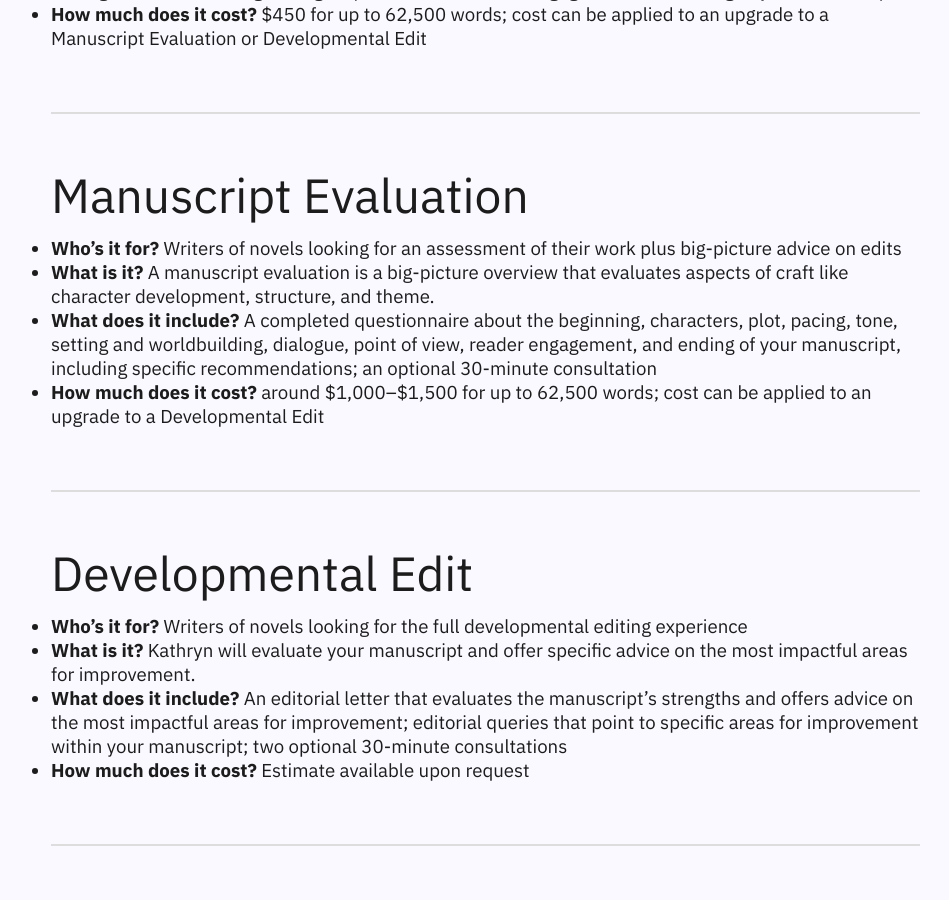
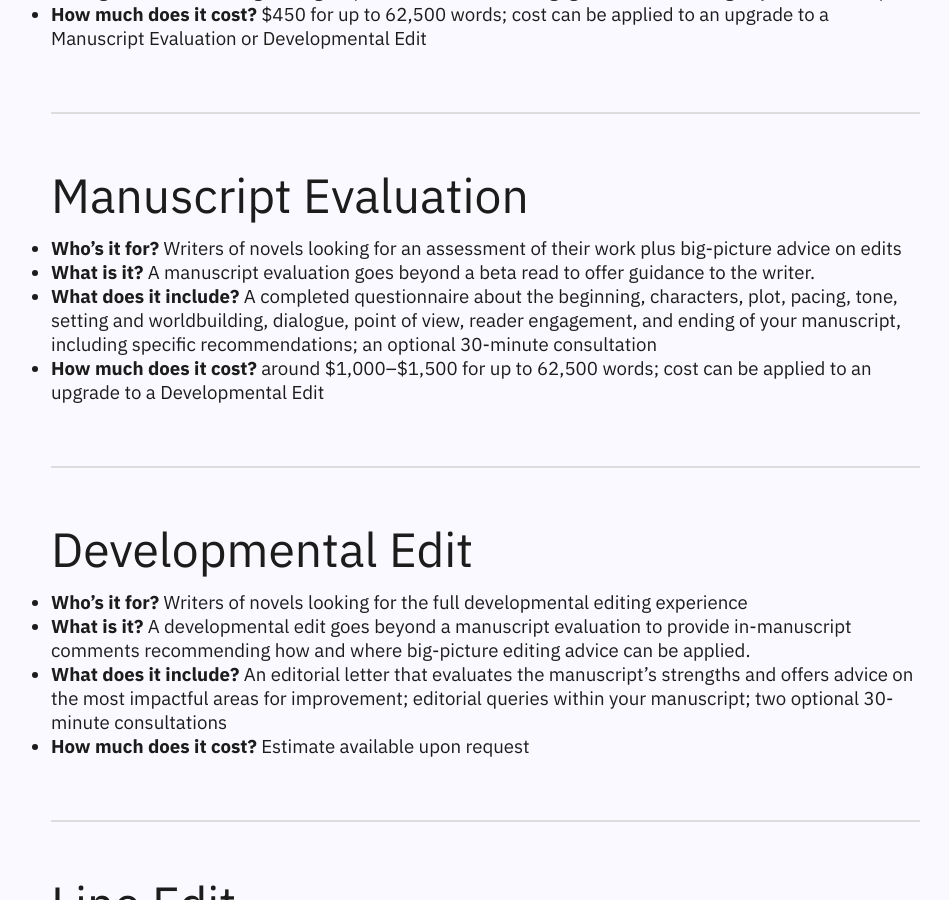
Before and after one commit to kgrimSV/Strange_Visitor, a Jekyll site: the page built from services.md, in a window 1280 px wide and 900 px high, scrolled down 812 px. Shown: the whole window, without its empty margins (5-954 px from the left). Built offline with Jekyll 4.4.1, drawn with Linux system fonts in a browser that asks for light colours; some web fonts are replaced.

Commit message:
Update services.md
updated explanation of dev edit

```diff
--- a/services.md
+++ b/services.md
@@ -28,7 +28,7 @@ permalink: /services/
 
 ## Manuscript Evaluation
 - **Who&rsquo;s it for?** Writers of novels looking for an assessment of their work plus big-picture advice on edits
-- **What is it?** A manuscript evaluation is a big-picture overview that evaluates aspects of craft like character development, structure, and theme.
+- **What is it?** A manuscript evaluation goes beyond a beta read to offer guidance to the writer.
 - **What does it include?** A completed questionnaire about the beginning, characters, plot, pacing, tone, setting and worldbuilding, dialogue, point of view, reader engagement, and ending of your manuscript, including specific recommendations; an optional 30-minute consultation
 - **How much does it cost?** around $1,000–$1,500 for up to 62,500 words; cost can be applied to an upgrade to a Developmental Edit
 
@@ -38,8 +38,8 @@ permalink: /services/
 
 ## Developmental Edit
 - **Who&rsquo;s it for?** Writers of novels looking for the full developmental editing experience
-- **What is it?** Kathryn will evaluate your manuscript and offer specific advice on the most impactful areas for improvement.
-- **What does it include?** An editorial letter that evaluates the manuscript's strengths and offers advice on the most impactful areas for improvement; editorial queries that point to specific areas for improvement within your manuscript; two optional 30-minute consultations
+- **What is it?** A developmental edit goes beyond a manuscript evaluation to provide in-manuscript comments recommending how and where big-picture editing advice can be applied.
+- **What does it include?** An editorial letter that evaluates the manuscript's strengths and offers advice on the most impactful areas for improvement; editorial queries within your manuscript; two optional 30-minute consultations
 - **How much does it cost?** Estimate available upon request
 
 <br>
```
